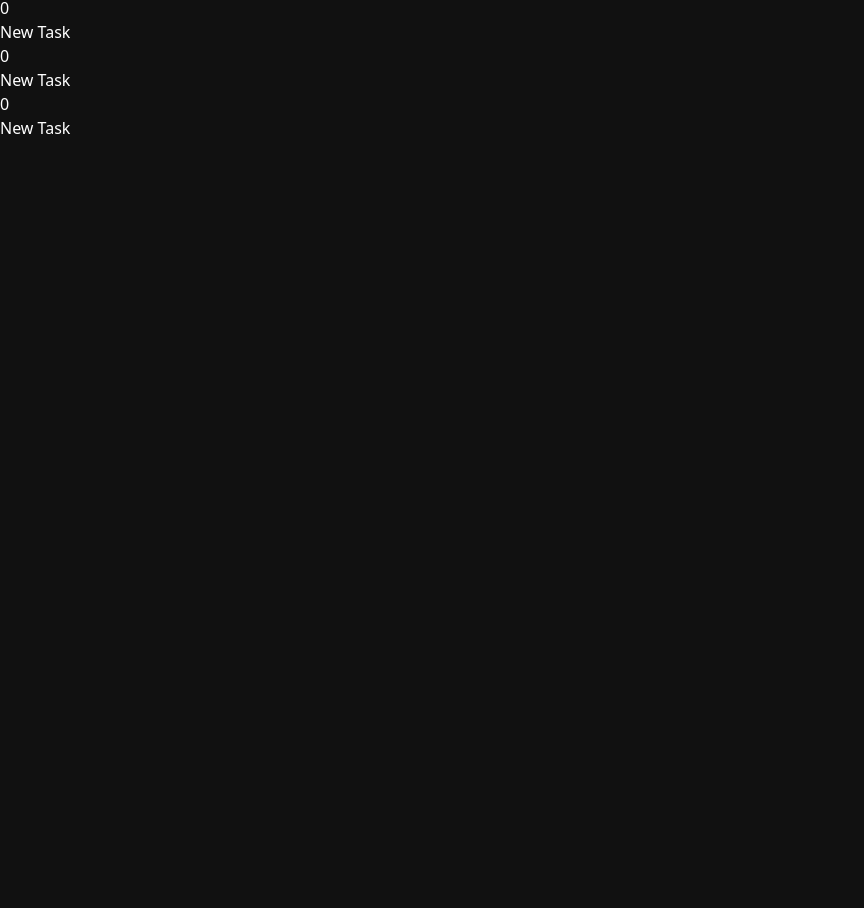
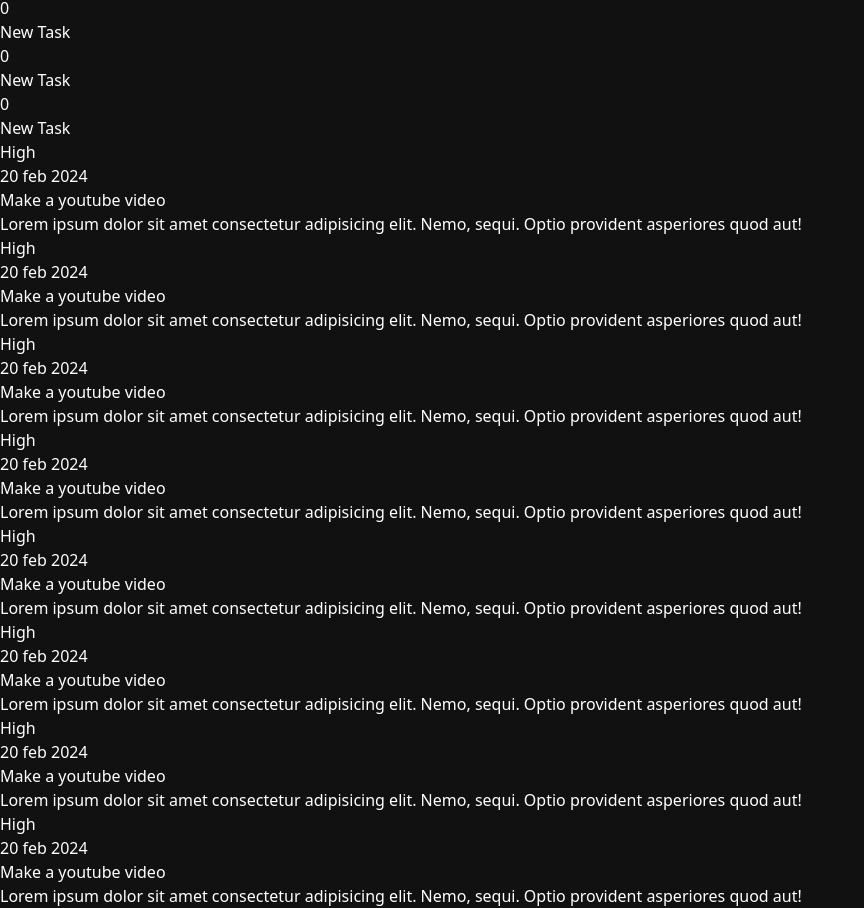
Before and after one commit to Ajaykapasiya/employee-management-system, a React (Vite) app: page / in a window 1280 px wide. Shown: the part 172-1080 px from the top of the page, without its empty margins (0-864 px from the left). Before the commit the page ends 800 px from the top, so only its background shows below. Built offline with nearby package versions, Linux system fonts and the light colour scheme.

Commit message:
Update the code

```diff
--- a/src/components/Tasklist/TaskList.jsx
+++ b/src/components/Tasklist/TaskList.jsx
@@ -1,24 +1,109 @@
-import React from 'react'
+import React from "react";
 
 const TaskList = () => {
   console.log("TaskList component is rendering");
   return (
+    <div
+      id="tasklist"
+      className=" h-[55%] flex overflow-x-auto items-center justify-start w-full py-5 flex-nowrap mt-10 rounded-xl"
+    >
+      <div className="flex-shrink-0 h-full w-[310px] p-5  bg-red-400 rounded-xl ml-6">
+        <div className="flex justify-between items-center">
+          <h3 className=" bg-red-600 px-3 py-1 text-sm rounded">High</h3>
+          <h4 className=" text-base font-mono ">20 feb 2024</h4>
+        </div>
+        <h2 className="mt-5 text-xl font-semibold">Make a youtube video</h2>
+        <p className="text-sm mt-2">
+          Lorem ipsum dolor sit amet consectetur adipisicing elit. Nemo, sequi.
+          Optio provident asperiores quod aut!
+        </p>
+      </div>
 
-    <div className=' h-[55%] flex  w-full py-5 bg-red-500 mt-10 rounded-xl' >
-          <div className= 'h-full w-[300px]  bg-yellow-300 rounded-xl ml-7'  >
-          </div>
+      <div className="flex-shrink-0 h-full w-[310px] p-5  bg-blue-500 rounded-xl ml-6">
+        <div className="flex justify-between items-center">
+          <h3 className=" bg-red-600 px-3 py-1 text-sm rounded">High</h3>
+          <h4 className="text-base font-mono ">20 feb 2024</h4>
+        </div>
+        <h2 className="mt-5 text-xl font-semibold">Make a youtube video</h2>
+        <p className="text-sm mt-2">
+          Lorem ipsum dolor sit amet consectetur adipisicing elit. Nemo, sequi.
+          Optio provident asperiores quod aut!
+        </p>
+      </div>
 
-          <div className= 'h-full w-[300px]  bg-purple-300 rounded-xl ml-7'  >
-          </div>
+      <div className="flex-shrink-0 h-full w-[310px] p-5  bg-pink-600 rounded-xl ml-6">
+        <div className="flex justify-between items-center">
+          <h3 className=" bg-red-600 px-3 py-1 text-sm rounded">High</h3>
+          <h4 className=" text-base font-mono ">20 feb 2024</h4>
+        </div>
+        <h2 className="mt-5 text-xl font-semibold">Make a youtube video</h2>
+        <p className="text-sm mt-2">
+          Lorem ipsum dolor sit amet consectetur adipisicing elit. Nemo, sequi.
+          Optio provident asperiores quod aut!
+        </p>
+      </div>
 
-          <div className= 'h-full w-[300px]  bg-blue-300 rounded-xl ml-7'  >
-          </div>
+      <div className="flex-shrink-0 h-full w-[310px] p-5  bg-yellow-400 rounded-xl ml-6">
+        <div className="flex justify-between items-center">
+          <h3 className=" bg-red-600 px-3 py-1 text-sm rounded">High</h3>
+          <h4 className=" text-base font-mono ">20 feb 2024</h4>
+        </div>
+        <h2 className="mt-5 text-xl font-semibold">Make a youtube video</h2>
+        <p className="text-sm mt-2">
+          Lorem ipsum dolor sit amet consectetur adipisicing elit. Nemo, sequi.
+          Optio provident asperiores quod aut!
+        </p>
+      </div>
 
-          <div className= 'h-full w-[300px]  bg-pink-300 rounded-xl ml-7'  >
-          </div>
+      <div className="flex-shrink-0 h-full w-[310px] p-5  bg-red-400 rounded-xl ml-6">
+        <div className="flex justify-between items-center">
+          <h3 className=" bg-red-600 px-3 py-1 text-sm rounded">High</h3>
+          <h4 className="text-base font-mono ">20 feb 2024</h4>
+        </div>
+        <h2 className="mt-5 text-xl font-semibold">Make a youtube video</h2>
+        <p className="text-sm mt-2">
+          Lorem ipsum dolor sit amet consectetur adipisicing elit. Nemo, sequi.
+          Optio provident asperiores quod aut!
+        </p>
+      </div>
 
+      <div className="flex-shrink-0 h-full w-[310px] p-5  bg-purple-600 rounded-xl ml-6">
+        <div className="flex justify-between items-center">
+          <h3 className=" bg-red-600 px-3 py-1 text-sm rounded">High</h3>
+          <h4 className=" text-base font-mono ">20 feb 2024</h4>
+        </div>
+        <h2 className="mt-5 text-xl font-semibold">Make a youtube video</h2>
+        <p className="text-sm mt-2">
+          Lorem ipsum dolor sit amet consectetur adipisicing elit. Nemo, sequi.
+          Optio provident asperiores quod aut!
+        </p>
+      </div>
+
+      <div className="flex-shrink-0 h-full w-[310px] p-5  bg-red-600 rounded-xl ml-6">
+        <div className="flex justify-between items-center">
+          <h3 className=" bg-red-600 px-3 py-1 text-sm rounded">High</h3>
+          <h4 className="text-base font-mono ">20 feb 2024</h4>
+        </div>
+        <h2 className="mt-5 text-xl font-semibold">Make a youtube video</h2>
+        <p className="text-sm mt-2">
+          Lorem ipsum dolor sit amet consectetur adipisicing elit. Nemo, sequi.
+          Optio provident asperiores quod aut!
+        </p>
+      </div>
+
+      <div className="flex-shrink-0 h-full w-[310px] p-5  bg-blue-300 rounded-xl ml-6">
+        <div className="flex justify-between items-center">
+          <h3 className=" bg-red-600 px-3 py-1 text-sm rounded">High</h3>
+          <h4 className=" text-base font-mono ">20 feb 2024</h4>
+        </div>
+        <h2 className="mt-5 text-xl font-semibold">Make a youtube video</h2>
+        <p className="text-sm mt-2">
+          Lorem ipsum dolor sit amet consectetur adipisicing elit. Nemo, sequi.
+          Optio provident asperiores quod aut!
+        </p>
+      </div>
     </div>
-  )
-}
+  );
+};
 
-export default TaskList
+export default TaskList;
--- a/src/index.css
+++ b/src/index.css
@@ -9,3 +9,7 @@
 body{
   background: #111;
 }
+
+#tasklist:-webkit-scrollbar{
+  display: none;
+}
--- a/src/other/TaskListNumber.jsx
+++ b/src/other/TaskListNumber.jsx
@@ -4,7 +4,7 @@
 
   return (
     <div className=' flex  mt-10 justify-between gap-5 screen '>
-      <div className='rounded-xl  w-[45%] py-6 px-9  bg-red-400 '>
+      <div className=' rounded-xl  w-[45%] py-6 px-9  bg-red-400 '>
         <h2 className='text-3xl font-semibold'>0</h2>
         <h3 className='text-xl font-medium'>New Task</h3>
       </div>
```
